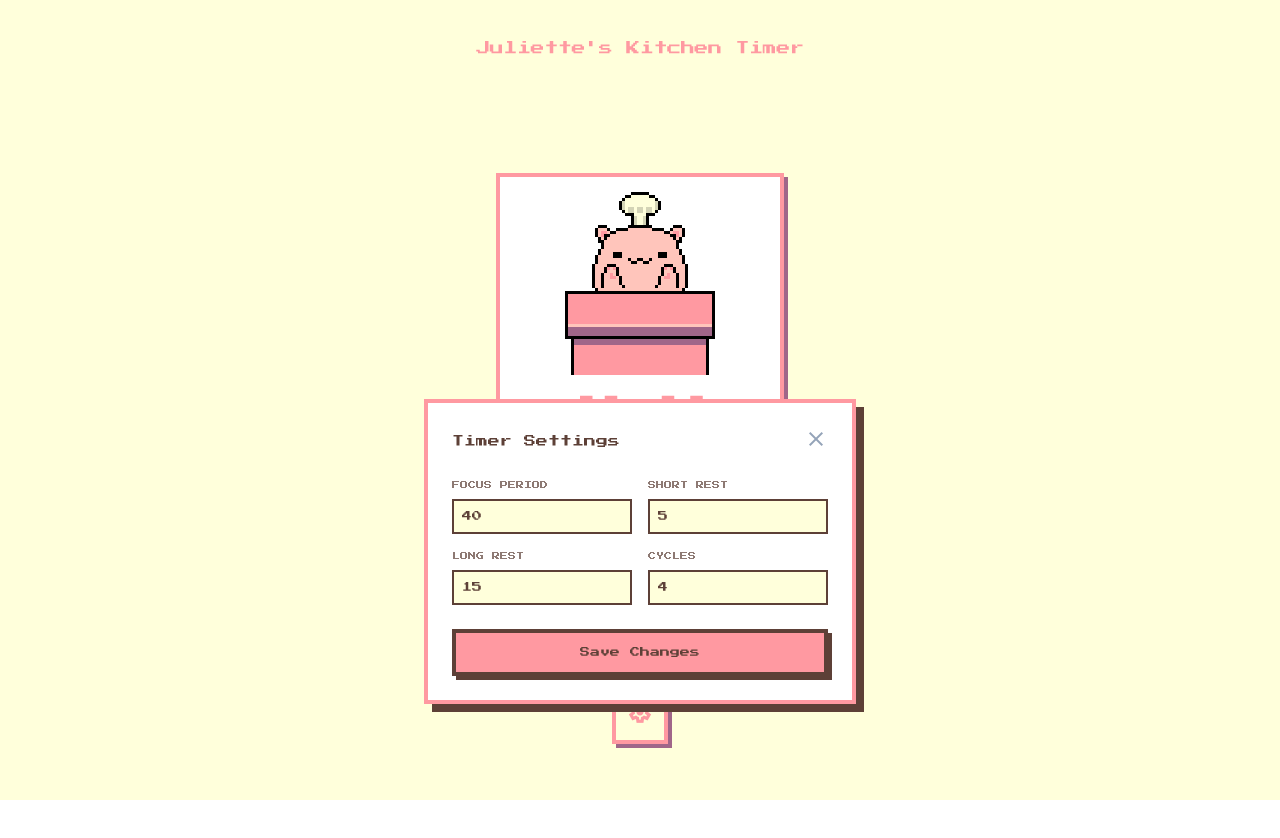
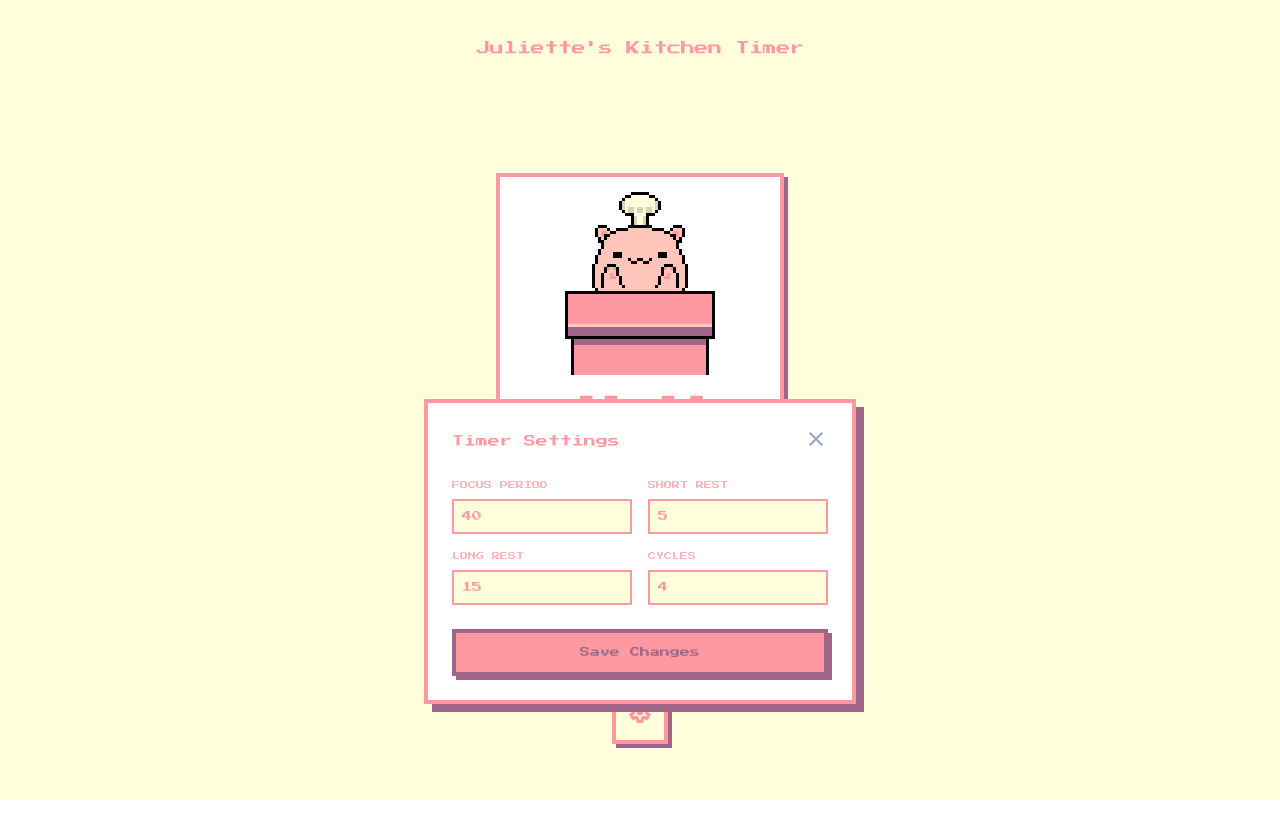
Before and after one commit to lelox028/Juliette-s-Kitchen-Timer, a React (Vite) app in the folder juliette-kitchen-timer/: page / in a window 1280 px wide. Both pictures are taken after a click on the button "settings". Shown: the top 838 px of the page. Built offline with nearby package versions, Linux system fonts and the light colour scheme.

Commit message:
Fixed some styles

```diff
--- a/juliette-kitchen-timer/components/TimerConfig.jsx
+++ b/juliette-kitchen-timer/components/TimerConfig.jsx
@@ -31,9 +31,9 @@ export default function TimerConfig({ config, onConfigChange }) {
             </button>
 
             {isOpen && (
-                <div className="fixed absolute inset-x-6 bottom-24 bg-white border-4 border-pixel-pink shadow-[8px_8px_0px_0px_rgba(93,64,55,1)] p-6 z-50">
+                <div className="fixed absolute inset-x-6 bottom-24 bg-white border-4 border-pixel-pink shadow-[8px_8px_0px_0px_rgba(160,102,137,1)] p-6 z-50">
                     <div className="flex justify-between items-center mb-6">
-                        <h3 className="text-[12px] font-pixel text-pixel-brown">Timer Settings</h3>
+                        <h3 className="text-[12px] font-pixel text-pixel-pink">Timer Settings</h3>
                         <button
                             onClick={handleClose}
                             className="text-slate-400 hover:text-slate-600"
@@ -44,49 +44,49 @@ export default function TimerConfig({ config, onConfigChange }) {
 
                     <div className="grid grid-cols-2 gap-4">
                         <div className="flex flex-col gap-2">
-                            <label className="text-[8px] font-pixel text-pixel-brown text-opacity-70 uppercase">Focus Period</label>
+                            <label className="text-[8px] font-pixel text-pixel-pink text-opacity-70 uppercase">Focus Period</label>
                             <input
                                 type="number"
                                 value={tempConfig.focusDuration / 60}
                                 onChange={(e) => handleInputChange('focusDuration', e.target.value)}
-                                className="w-full bg-background-light border-2 border-pixel-brown rounded-none p-2 text-[10px] font-pixel text-pixel-brown focus:ring-0 focus:border-pixel-pink"
+                                className="w-full bg-background-light border-2 border-pixel-pink rounded-none p-2 text-[10px] font-pixel text-pixel-pink focus:ring-0 focus:border-pixel-pink"
                             />
                         </div>
 
                         <div className="flex flex-col gap-2">
-                            <label className="text-[8px] font-pixel text-pixel-brown text-opacity-70 uppercase">Short Rest</label>
+                            <label className="text-[8px] font-pixel text-pixel-pink text-opacity-70 uppercase">Short Rest</label>
                             <input
                                 type="number"
                                 value={tempConfig.shortBreakDuration / 60}
                                 onChange={(e) => handleInputChange('shortBreakDuration', e.target.value)}
-                                className="w-full bg-background-light border-2 border-pixel-brown rounded-none p-2 text-[10px] font-pixel text-pixel-brown focus:ring-0 focus:border-pixel-pink"
+                                className="w-full bg-background-light border-2 border-pixel-pink rounded-none p-2 text-[10px] font-pixel text-pixel-pink focus:ring-0 focus:border-pixel-pink"
                             />
                         </div>
 
                         <div className="flex flex-col gap-2">
-                            <label className="text-[8px] font-pixel text-pixel-brown text-opacity-70 uppercase">Long Rest</label>
+                            <label className="text-[8px] font-pixel text-pixel-pink text-opacity-70 uppercase">Long Rest</label>
                             <input
                                 type="number"
                                 value={tempConfig.longBreakDuration / 60}
                                 onChange={(e) => handleInputChange('longBreakDuration', e.target.value)}
-                                className="w-full bg-background-light border-2 border-pixel-brown rounded-none p-2 text-[10px] font-pixel text-pixel-brown focus:ring-0 focus:border-pixel-pink"
+                                className="w-full bg-background-light border-2 border-pixel-pink rounded-none p-2 text-[10px] font-pixel text-pixel-pink focus:ring-0 focus:border-pixel-pink"
                             />
                         </div>
 
                         <div className="flex flex-col gap-2">
-                            <label className="text-[8px] font-pixel text-pixel-brown text-opacity-70 uppercase">Cycles</label>
+                            <label className="text-[8px] font-pixel text-pixel-pink text-opacity-70 uppercase">Cycles</label>
                             <input
                                 type="number"
                                 value={tempConfig.cyclesBeforeLongBreak}
                                 onChange={(e) => handleInputChange('cyclesBeforeLongBreak', e.target.value)}
-                                className="w-full bg-background-light border-2 border-pixel-brown rounded-none p-2 text-[10px] font-pixel text-pixel-brown focus:ring-0 focus:border-pixel-pink"
+                                className="w-full bg-background-light border-2 border-pixel-pink rounded-none p-2 text-[10px] font-pixel text-pixel-pink focus:ring-0 focus:border-pixel-pink"
                             />
                         </div>
                     </div>
 
                     <button
                         onClick={handleSave}
-                        className="w-full mt-6 py-3 bg-pixel-pink border-4 border-pixel-brown text-pixel-brown font-pixel text-[10px] shadow-[4px_4px_0px_0px_rgba(93,64,55,1)] active:translate-y-1 active:shadow-none"
+                        className="w-full mt-6 py-3 bg-pixel-pink border-4 border-pixel-pink-dark text-pixel-pink-dark font-pixel text-[10px] shadow-[4px_4px_0px_0px_rgba(160,102,137,1)] active:translate-y-1 active:shadow-none"
                     >
                         Save Changes
                     </button>
```
